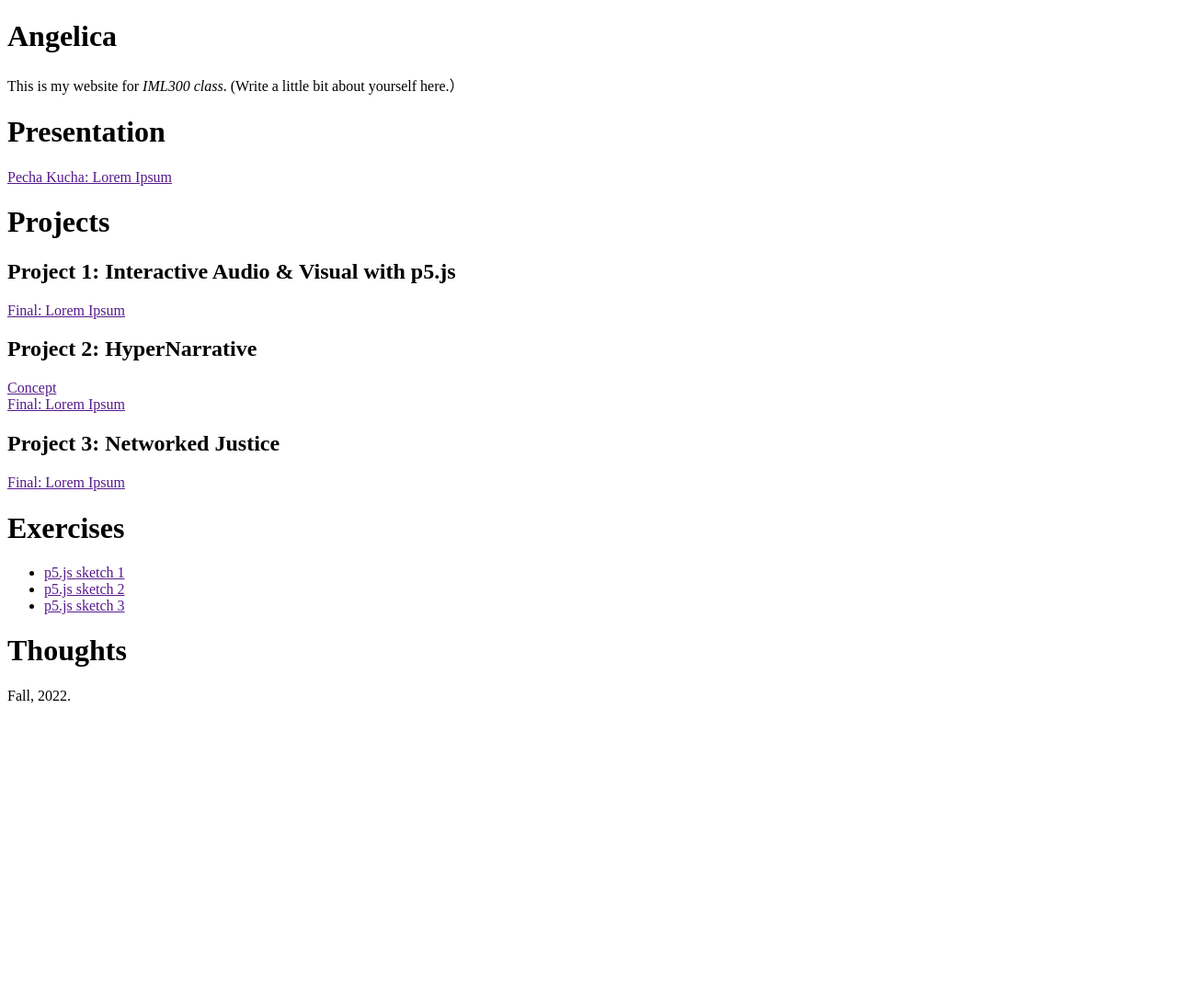
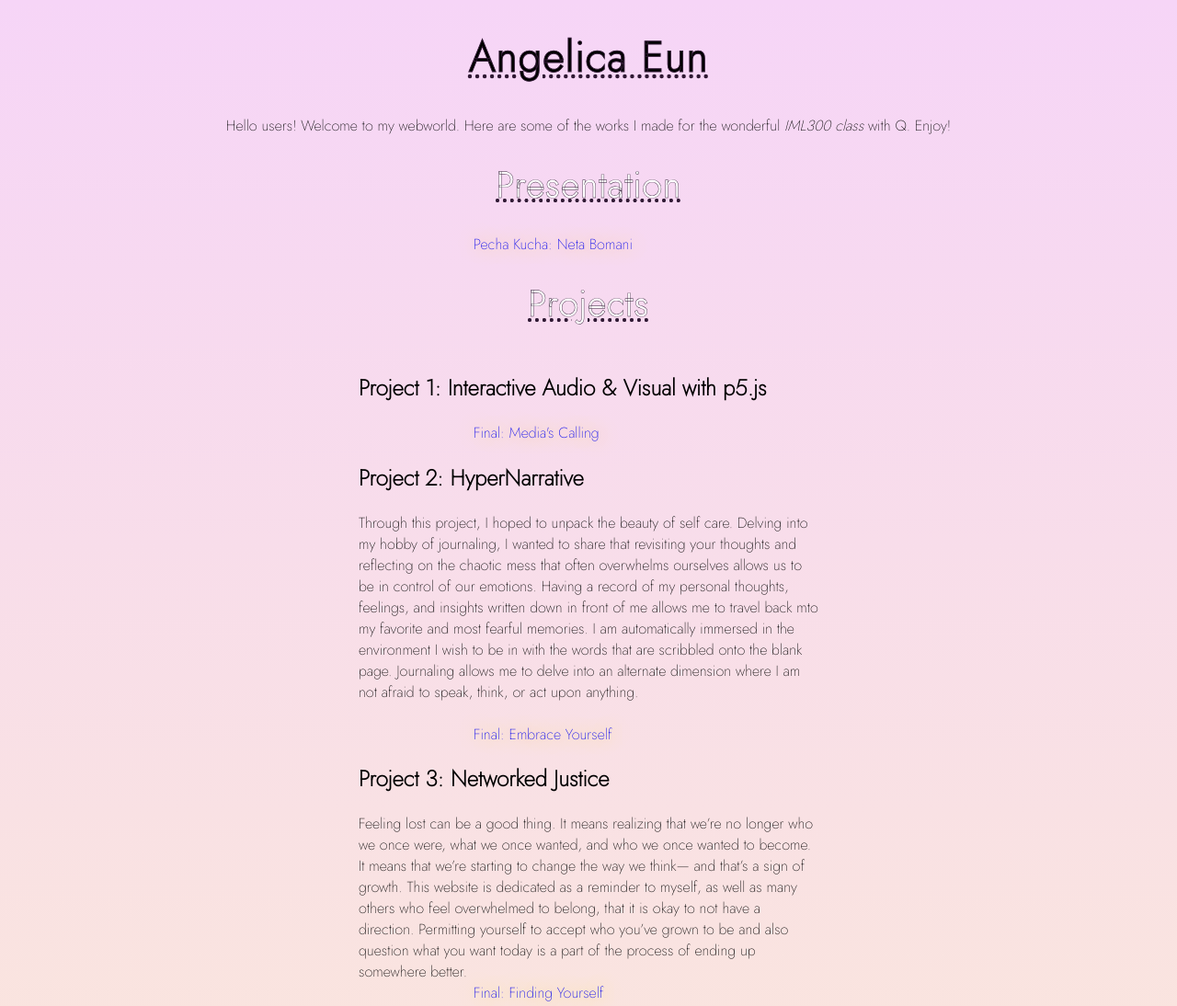
Before and after one commit to angelicaaeun/iml300, a plain HTML site: page index.html in a window 1280 px wide. Shown: the top 1094 px of the page at 92% size. Before the commit the page ends 800 px from the top, so only its background shows below. Drawn offline with Linux system fonts and the light colour scheme.

Commit message:
homepage updates
almost there!

```diff
--- a/index.html
+++ b/index.html
@@ -3,46 +3,92 @@
   <head>
     <meta charset="UTF-8" />
     <!--Update with your name-->
-    <title>Angelica's Homepage</title>
+    <title>Angelica's Web World</title>
+    <link rel="stylesheet" href="style.css">
+
+    <link rel="preconnect" href="https://fonts.googleapis.com">
+<link rel="preconnect" href="https://fonts.gstatic.com" crossorigin>
+<link href="https://fonts.googleapis.com/css2?family=Jost:wght@200&display=swap" rel="stylesheet">
 
   </head>
 
   <body>
     <div>
-      <!--Update with your name-->
-      <h1>Angelica</h1>
 
-      <p>This is my website for <i>IML300 class</i>. (Write a little bit about yourself here.）</p>
+    <div class="name">
+      <h1>Angelica Eun</h1>
+      </div>
+
+      <p>Hello users! Welcome to my webworld. Here are some of the works I made for the wonderful <i>IML300 class</i> with Q. Enjoy!</p>
     </div>
 
     <div>
+       <div class="headers">
       <h1>Presentation</h1>
-      <a href="">Pecha Kucha: Lorem Ipsum</a>
+        </div>
+     <div class="links">
+      <a href="https://docs.google.com/presentation/d/1CrhY5bFTWeIPTSKVSOok7tL3q3RLyRYH1Iox8fiTj3k/edit?usp=sharing">Pecha Kucha: Neta Bomani</a>
+        </div>
+
     </div>
 
     <div>
+       <div class="headers">
       <h1>Projects</h1>
+        </div>
+
+          <div class="container">
       <h2>Project 1: Interactive Audio & Visual with p5.js</h2>
-      <a href="">Final: Lorem Ipsum</a>
+        </div>
 
+          <div class="links">
+      <a href="https://editor.p5js.org/angelicaaeun/sketches/kZwsPQCx1">Final:  Media's Calling</a>
+        </div>
+
+        <div class="container">
       <h2>Project 2: HyperNarrative</h2>
-      <a href="">Concept</a><br />
-      <a href="">Final: Lorem Ipsum</a>
+        </div>
+<!--      <a href="">Concept</a>-->
+      <div class="description">
+      Through this project, I hoped to unpack the beauty of self care. Delving into my hobby of journaling, I wanted to share that revisiting your thoughts and reflecting on the chaotic mess that often overwhelms ourselves allows us to be in control of our emotions.  Having a record of my personal thoughts, feelings, and insights written down in front of me allows me to travel back mto my favorite and most fearful memories. I am automatically immersed in the environment I wish to be in with the words that are scribbled onto the blank page. Journaling allows me to delve into an alternate dimension where I am not afraid to speak, think, or act upon anything.<br />
+        </div>
+        <br />
 
+        <div class="links">
+      <a href="https://glitch.com/edit/#!/embrace-yourself">Final: Embrace Yourself</a>
+        </div>
+
+        <div class="container">
       <h2>Project 3: Networked Justice</h2>
-      <a href="">Final: Lorem Ipsum</a>
+          </div>
+
+      <div class="description">
+      Feeling lost can be a good thing. It means realizing that we’re no longer who we once were, what we once wanted, and who we once wanted to become. It means that we’re starting to change the way we think— and that’s a sign of growth. This website is dedicated as a reminder to myself, as well as many others who feel overwhelmed to belong, that it is okay to not have a direction. Permitting yourself to accept who you’ve grown to be and also question what you want today is a part of the process of ending up somewhere better. <br />
+              </div>
+  <div class="links">
+      <a href="https://angelicaaeun.github.io/iml300/project-3/index.html">Final: Finding Yourself</a>
+        </div>
     </div>
 
     <div>
+       <div class="headers">
       <h1>Exercises</h1>
+        </div>
+
+        <div class="links">
       <ul>
-        <li><a href="">p5.js sketch 1</a></li>
-        <li><a href="">p5.js sketch 2</a></li>
-        <li><a href="">p5.js sketch 3</a></li>
+        <li><a href="https://editor.p5js.org/angelicaaeun/sketches/cpS2ECfte">p5.js sketch 1: Face </a></li>
+        <li><a href="https://editor.p5js.org/angelicaaeun/sketches/TC-2XD2RE">p5.js sketch 2: Sunset </a></li>
+        <li><a href="https://editor.p5js.org/angelicaaeun/sketches/tOm2zjktq">p5.js sketch 3: Static</a> <a href="https://editor.p5js.org/angelicaaeun/sketches/VPNQoWoAV"> / Dynamic</a>  </li>
+        <li><a href="https://editor.p5js.org/angelicaaeun/sketches/CYZB-mXTo">p5.js sketch 4: Music Video </a></li>
+        <li><a href="https://editor.p5js.org/angelicaaeun/sketches/CYZB-mXTo">p5.js sketch 5: Sliders, Buttons, and Text Input </a></li>
       </ul>
+        </div>
     </div>
 
+     <div class="headers">
     <h1>Thoughts</h1>
+      </div>
 
     <footer>Fall, 2022.</footer>
   </body>
--- /dev/null
+++ b/style.css
@@ -0,0 +1,62 @@
+body{
+background-image: linear-gradient(#F6D5F7, #FBE9D7);
+font-family: 'Jost', sans-serif;
+text-align: center;
+
+}
+
+a {
+      text-decoration: none;
+    color: #9971C;
+    text-shadow: #FC0 2px 0 20px;
+}
+
+h1 {
+text-decoration: underline dotted;
+
+}
+
+.name {
+    font-size: 1.4em;
+    -webkit-text-stroke: 0.9px #301934;
+    letter-spacing: 1.9px;
+}
+h2 {
+  text-align: left;
+}
+
+.description {
+/*    display: flex;*/
+  /*   border: 1px solid red; */
+    text-align: left;
+    width: 500px;
+    margin: auto;
+}
+.container {
+    display: flex;
+    text-align: left;
+  /*   border: 1px solid red; */
+    width: 500px;
+    margin: auto;
+}
+
+.links {
+     text-align: left;
+    width: 250px;
+    margin: auto;
+}
+
+.headers {
+ animation: typing 3s steps(25, end);
+font-size: 1.2em;
+text-decoration: underline dotted;
+    -webkit-text-stroke: 0.4px #301934;
+    letter-spacing: 1.5px;
+  -webkit-text-fill-color: white;
+}
+
+/* The typing effect */
+@keyframes typing {
+  from { width: 0 }
+  to { width: 100% }
+}
```
